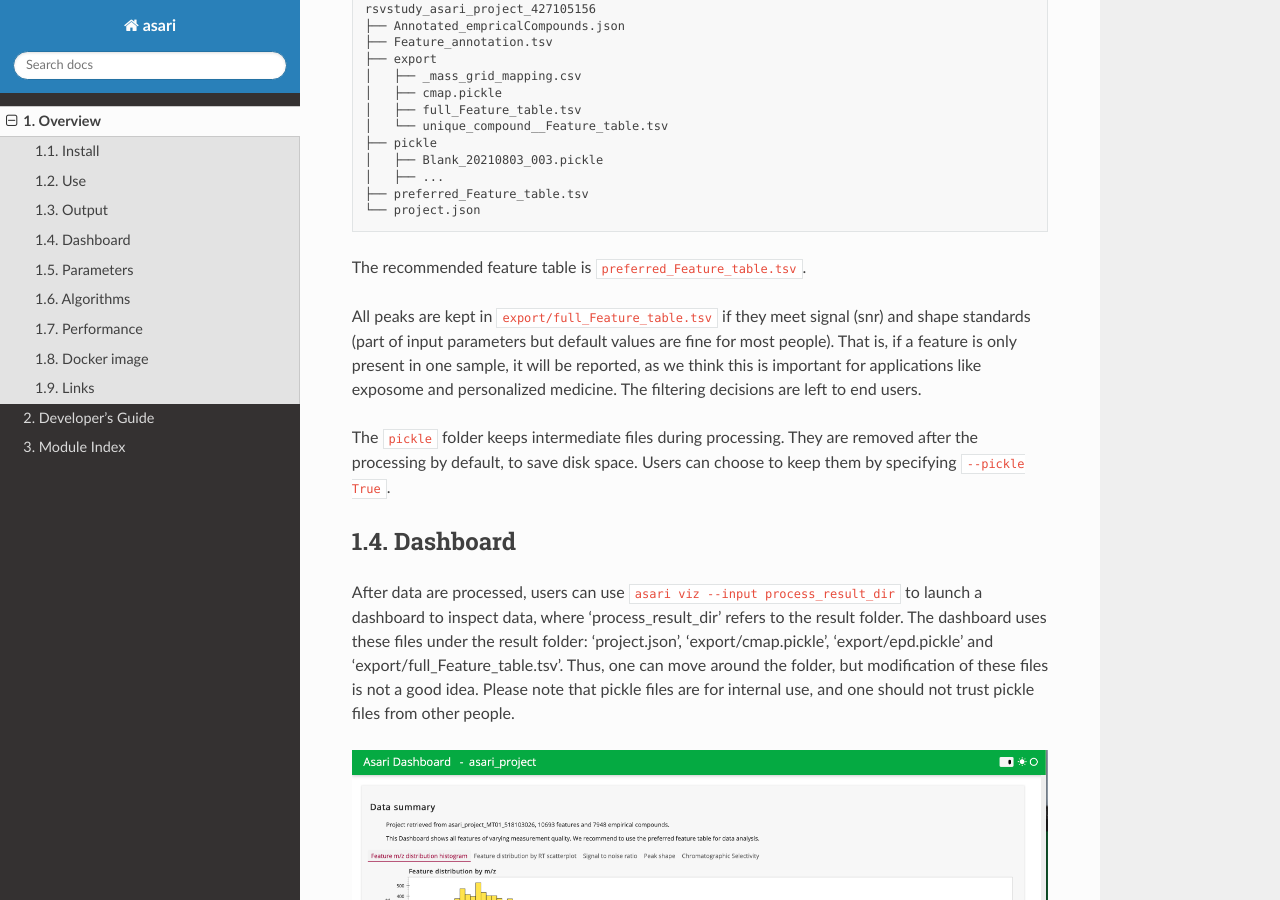
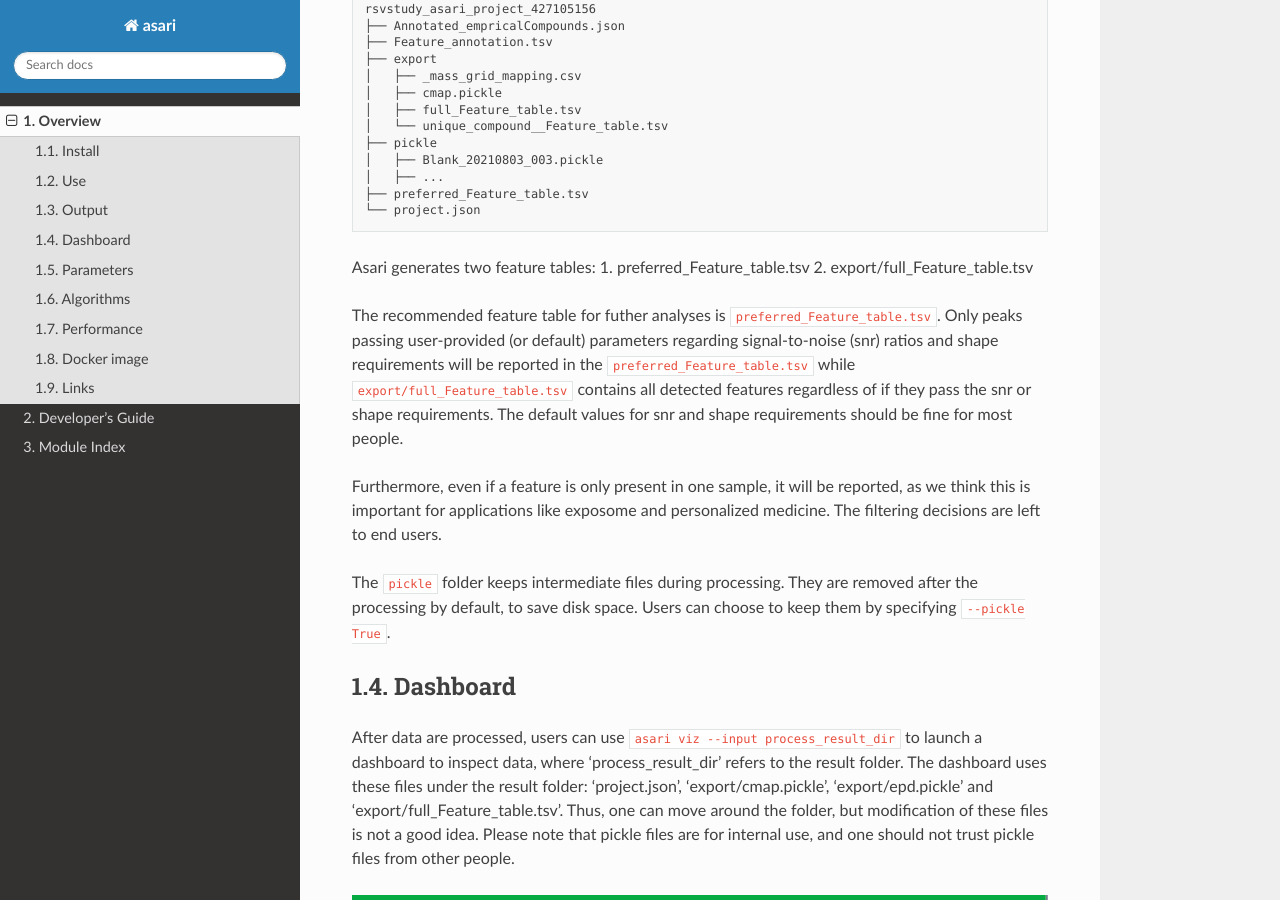
Before and after one commit to shuzhao-li-lab/asari, a Sphinx documentation site: the page built from docs/source/overview.md, in a window 1280 px wide and 900 px high, scrolled down 1838 px. Built offline with Sphinx 7.4.7 and the Read the Docs theme 2.0.0, drawn with Linux system fonts in a browser that asks for light colours.

Commit message:
fixed? description of preferred_Feature_table in overview.md

```diff
--- a/docs/source/overview.md
+++ b/docs/source/overview.md
@@ -76,13 +76,13 @@ A typical run on disk may generatae a directory like this
     ├── preferred_Feature_table.tsv
     └── project.json
 
-The recommended feature table is `preferred_Feature_table.tsv`.
+Asari generates two feature tables:
+    1. preferred_Feature_table.tsv
+    2. export/full_Feature_table.tsv
 
-All peaks are kept in `export/full_Feature_table.tsv` if they meet signal (snr) and shape standards
-(part of input parameters but default values are fine for most people).
-That is, if a feature is only present in one sample, it will be reported,
-as we think this is important for applications like exposome and personalized medicine.
-The filtering decisions are left to end users.
+The recommended feature table for futher analyses is `preferred_Feature_table.tsv`. Only peaks passing user-provided (or default) parameters regarding signal-to-noise (snr) ratios and shape requirements will be reported in the `preferred_Feature_table.tsv` while `export/full_Feature_table.tsv` contains all detected features regardless of if they pass the snr or shape requirements. The default values for snr and shape requirements should be fine for most people.
+
+Furthermore, even if a feature is only present in one sample, it will be reported, as we think this is important for applications like exposome and personalized medicine. The filtering decisions are left to end users.
 
 The `pickle` folder keeps intermediate files during processing.
 They are removed after the processing by default, to save disk space.
```
